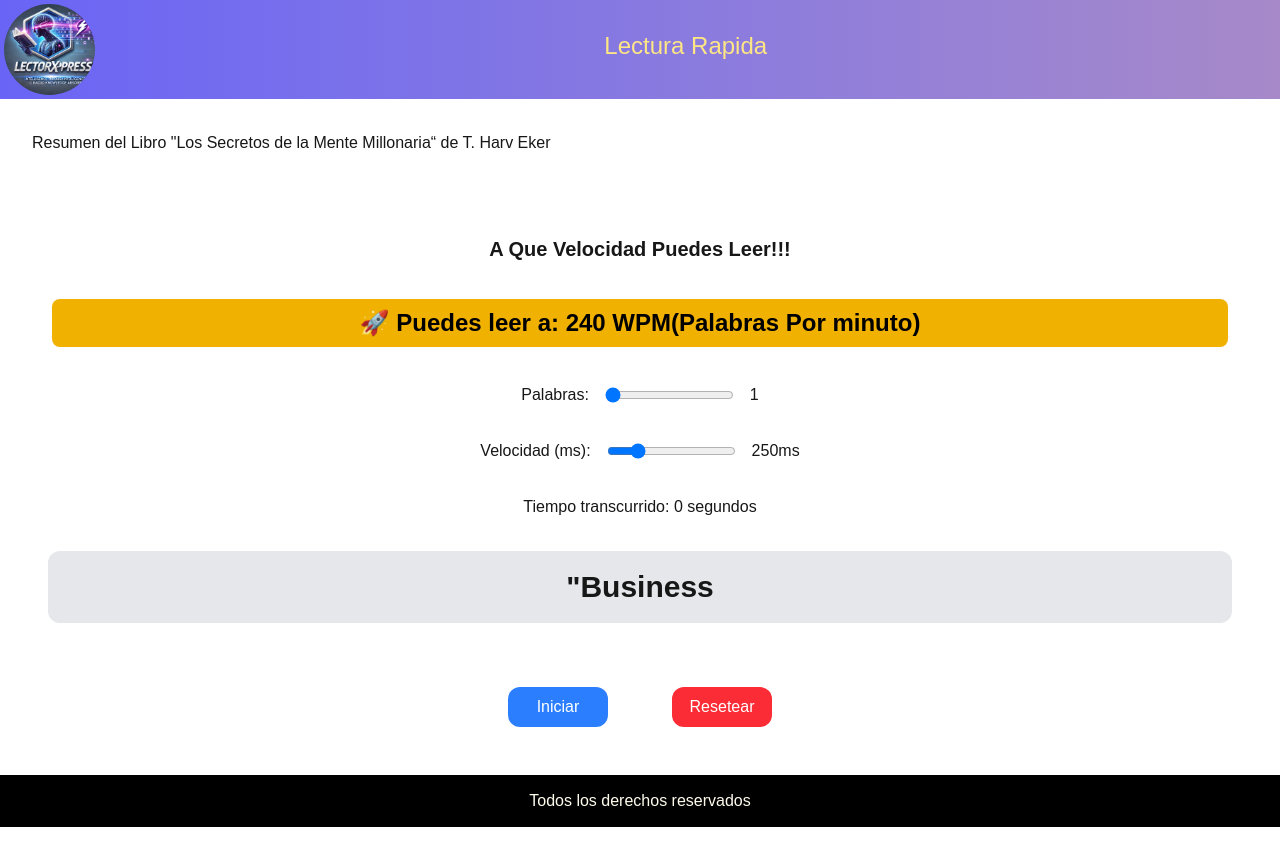
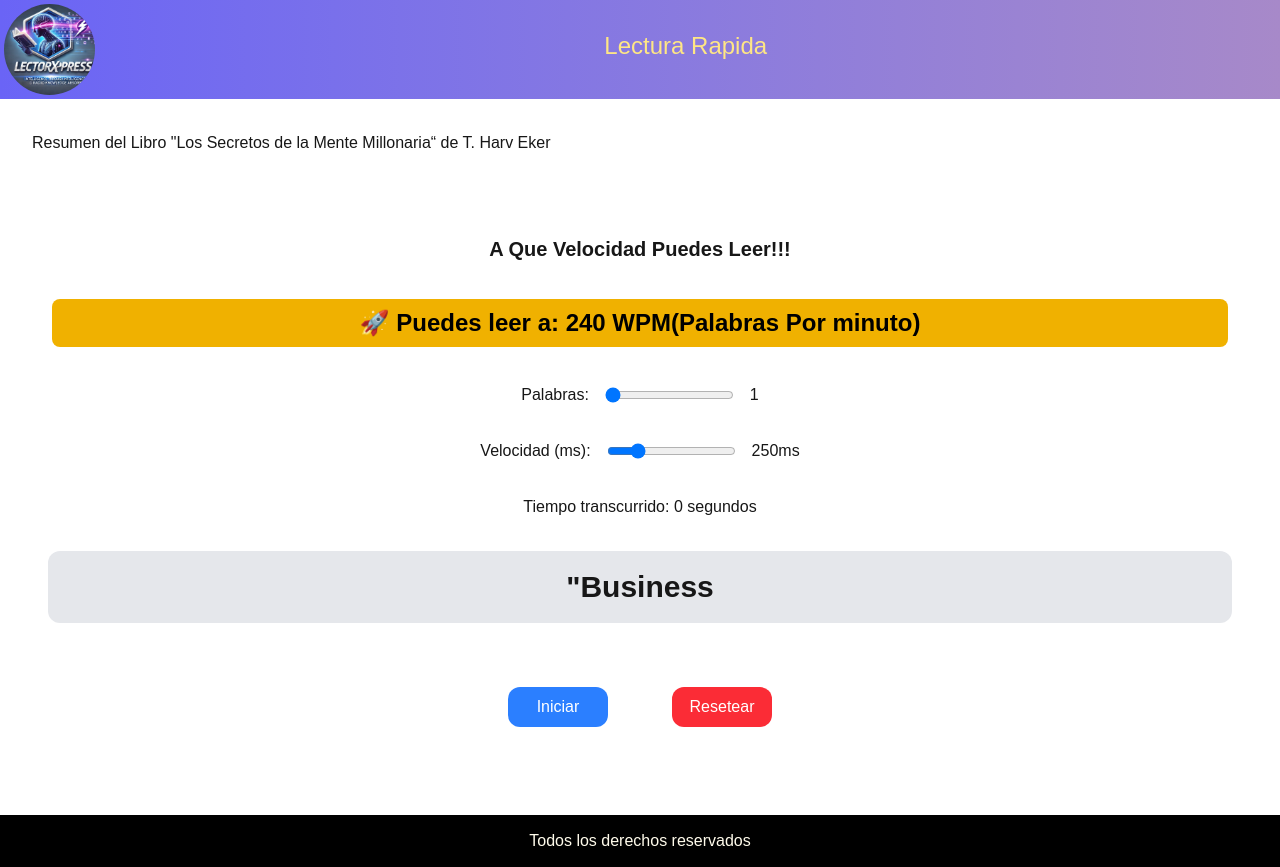
Before and after one commit to edisson89/LectorXpress, a Next.js app: page / in a window 1280 px wide. Before the commit the page ends 827 px from the top, so only its background shows below. Built offline with nearby package versions, Linux system fonts and the light colour scheme.

Commit message:
cambios footer

```diff
--- a/src/app/footer.js
+++ b/src/app/footer.js
@@ -2,7 +2,7 @@ import React from 'react'
 
 const Footer = () => {
   return (
-    <div className='flex w-full justify-center items-center h-13 bg-black'>
+    <div className='flex w-full mt-10 justify-center items-center h-13 bg-black'>
        <h1 className='justify-center  text-amber-50'>Todos los derechos reservados</h1>
     </div>
   )
```
